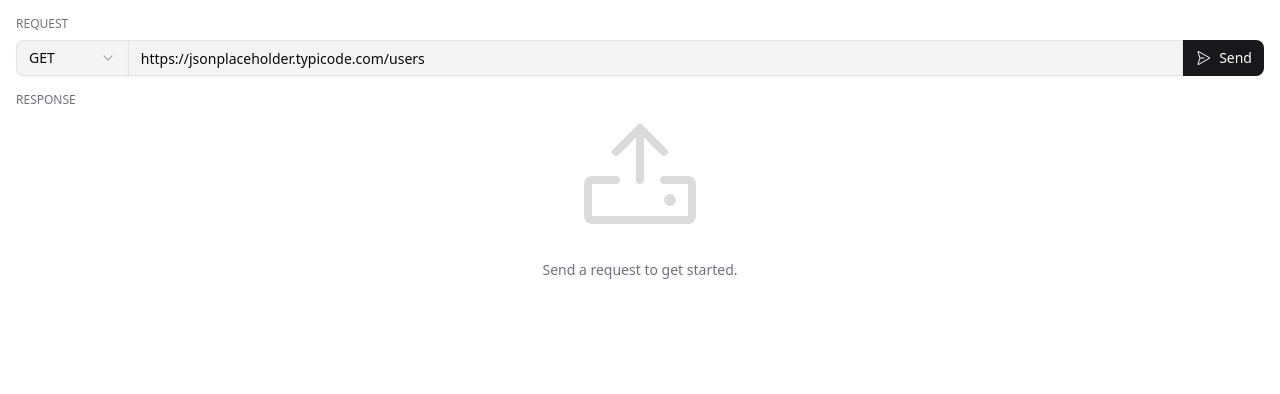
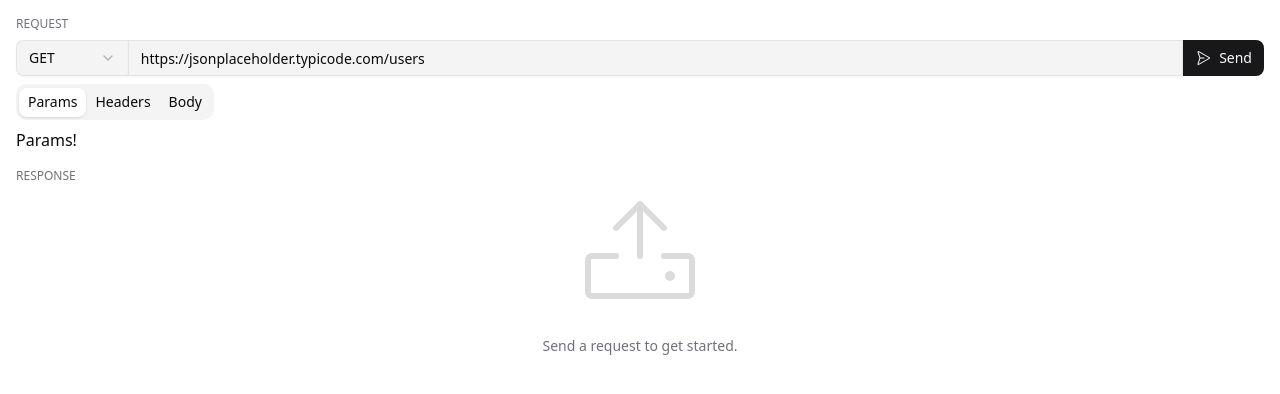
Before and after one commit to joeattardi/scratchapi, a React (Vite) app: page / in a window 1280 px wide. Shown: the top 394 px of the page. Built offline with nearby package versions, Linux system fonts and the light colour scheme.

Commit message:
Add placeholders for body, params, and headers

```diff
--- a/package.json
+++ b/package.json
@@ -50,6 +50,7 @@
         "@phosphor-icons/react": "^2.1.10",
         "@radix-ui/react-select": "^2.2.6",
         "@radix-ui/react-slot": "^1.2.4",
+        "@radix-ui/react-tabs": "^1.1.13",
         "@tailwindcss/vite": "^4.1.17",
         "class-variance-authority": "^0.7.1",
         "clsx": "^2.1.1",
--- a/src/renderer/App.tsx
+++ b/src/renderer/App.tsx
@@ -2,6 +2,7 @@ import { useState } from 'react';
 import { HttpMethod, HttpResponse } from 'src/shared/types';
 import RequestForm from './request/RequestForm';
 import ResponseView from './response/ResponseView';
+import RequestSettings from './request/RequestSettings';
 
 export default function App() {
     const [response, setResponse] = useState<HttpResponse | null>(null);
@@ -25,6 +26,7 @@ export default function App() {
                 <section className="flex flex-col gap-2">
                     <h2 className="uppercase text-xs text-zinc-500">Request</h2>
                     <RequestForm onSend={onClickSend} isLoading={isLoading} />
+                    <RequestSettings />
                 </section>
                 <section className="flex flex-col gap-2 min-h-0 flex-1">
                     <h2 className="uppercase text-xs text-zinc-500">Response</h2>
--- /dev/null
+++ b/src/renderer/components/ui/tabs.tsx
@@ -0,0 +1,64 @@
+import * as React from "react"
+import * as TabsPrimitive from "@radix-ui/react-tabs"
+
+import { cn } from "@/lib/utils"
+
+function Tabs({
+  className,
+  ...props
+}: React.ComponentProps<typeof TabsPrimitive.Root>) {
+  return (
+    <TabsPrimitive.Root
+      data-slot="tabs"
+      className={cn("flex flex-col gap-2", className)}
+      {...props}
+    />
+  )
+}
+
+function TabsList({
+  className,
+  ...props
+}: React.ComponentProps<typeof TabsPrimitive.List>) {
+  return (
+    <TabsPrimitive.List
+      data-slot="tabs-list"
+      className={cn(
+        "bg-muted text-muted-foreground inline-flex h-9 w-fit items-center justify-center rounded-lg p-[3px]",
+        className
+      )}
+      {...props}
+    />
+  )
+}
+
+function TabsTrigger({
+  className,
+  ...props
+}: React.ComponentProps<typeof TabsPrimitive.Trigger>) {
+  return (
+    <TabsPrimitive.Trigger
+      data-slot="tabs-trigger"
+      className={cn(
+        "data-[state=active]:bg-background dark:data-[state=active]:text-foreground focus-visible:border-ring focus-visible:ring-ring/50 focus-visible:outline-ring dark:data-[state=active]:border-input dark:data-[state=active]:bg-input/30 text-foreground dark:text-muted-foreground inline-flex h-[calc(100%-1px)] flex-1 items-center justify-center gap-1.5 rounded-md border border-transparent px-2 py-1 text-sm font-medium whitespace-nowrap transition-[color,box-shadow] focus-visible:ring-[3px] focus-visible:outline-1 disabled:pointer-events-none disabled:opacity-50 data-[state=active]:shadow-sm [&_svg]:pointer-events-none [&_svg]:shrink-0 [&_svg:not([class*='size-'])]:size-4",
+        className
+      )}
+      {...props}
+    />
+  )
+}
+
+function TabsContent({
+  className,
+  ...props
+}: React.ComponentProps<typeof TabsPrimitive.Content>) {
+  return (
+    <TabsPrimitive.Content
+      data-slot="tabs-content"
+      className={cn("flex-1 outline-none", className)}
+      {...props}
+    />
+  )
+}
+
+export { Tabs, TabsList, TabsTrigger, TabsContent }
--- /dev/null
+++ b/src/renderer/request/RequestBody.tsx
@@ -0,0 +1,9 @@
+import { TabsContent } from '@/components/ui/tabs';
+
+export default function RequestBody() {
+    return (
+        <TabsContent value="body">
+            Body!
+        </TabsContent>
+    );
+}
--- /dev/null
+++ b/src/renderer/request/RequestHeaders.tsx
@@ -0,0 +1,9 @@
+import { TabsContent } from '@/components/ui/tabs';
+
+export default function RequestHeaders() {
+    return (
+        <TabsContent value="headers">
+            Headers!
+        </TabsContent>
+    );
+}
--- /dev/null
+++ b/src/renderer/request/RequestParams.tsx
@@ -0,0 +1,9 @@
+import { TabsContent } from '@/components/ui/tabs';
+
+export default function RequestParams() {
+    return (
+        <TabsContent value="params">
+            Params!
+        </TabsContent>
+    );
+}
--- /dev/null
+++ b/src/renderer/request/RequestSettings.tsx
@@ -0,0 +1,21 @@
+import { Tabs, TabsList, TabsTrigger } from '@/components/ui/tabs';
+import RequestBody from './RequestBody';
+import RequestHeaders from './RequestHeaders';
+import RequestParams from './RequestParams';
+
+export default function RequestSettings() {
+    return (
+        <div>
+            <Tabs defaultValue="params">
+                <TabsList>
+                    <TabsTrigger value="params">Params</TabsTrigger>
+                    <TabsTrigger value="headers">Headers</TabsTrigger>
+                    <TabsTrigger value="body">Body</TabsTrigger>
+                </TabsList>
+                <RequestParams />
+                <RequestHeaders />
+                <RequestBody />
+            </Tabs>
+        </div>
+    )
+}
--- a/src/renderer/response/EmptyState.tsx
+++ b/src/renderer/response/EmptyState.tsx
@@ -3,7 +3,7 @@ import { UploadIcon } from '@phosphor-icons/react';
 export default function EmptyState() {
     return (
         <div className="flex flex-col items-center gap-4 text-zinc-500 text-sm">
-            <UploadIcon className="w-32 h-32 grayscale opacity-25" />
+            <UploadIcon weight="light" className="w-32 h-32 grayscale opacity-25" />
             <span>Send a request to get started.</span>
         </div>
     )
```
Also changed, not shown: 1 other file (tests, documents, lock files or other folders).
